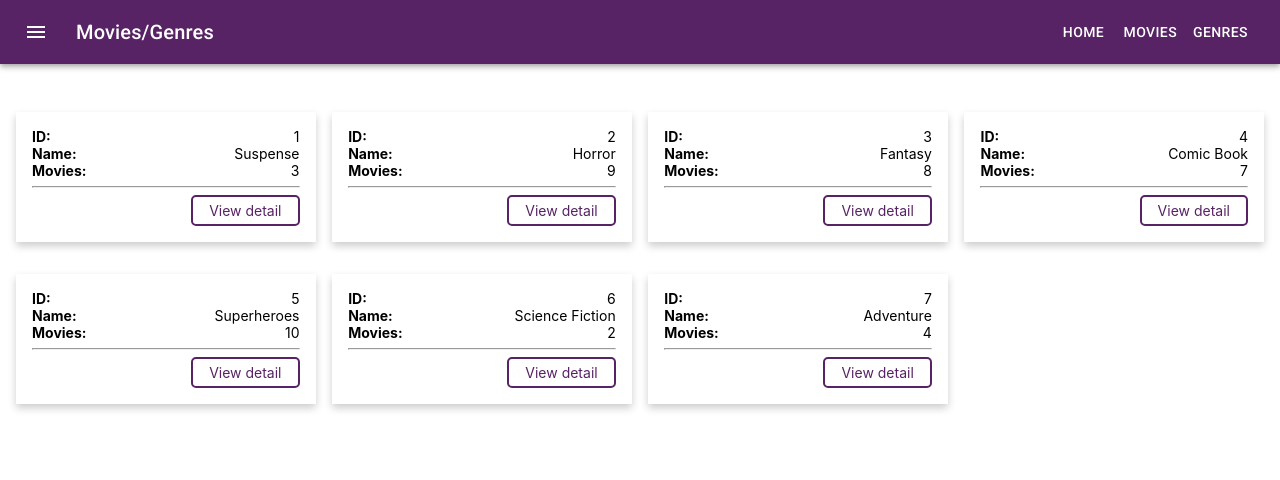
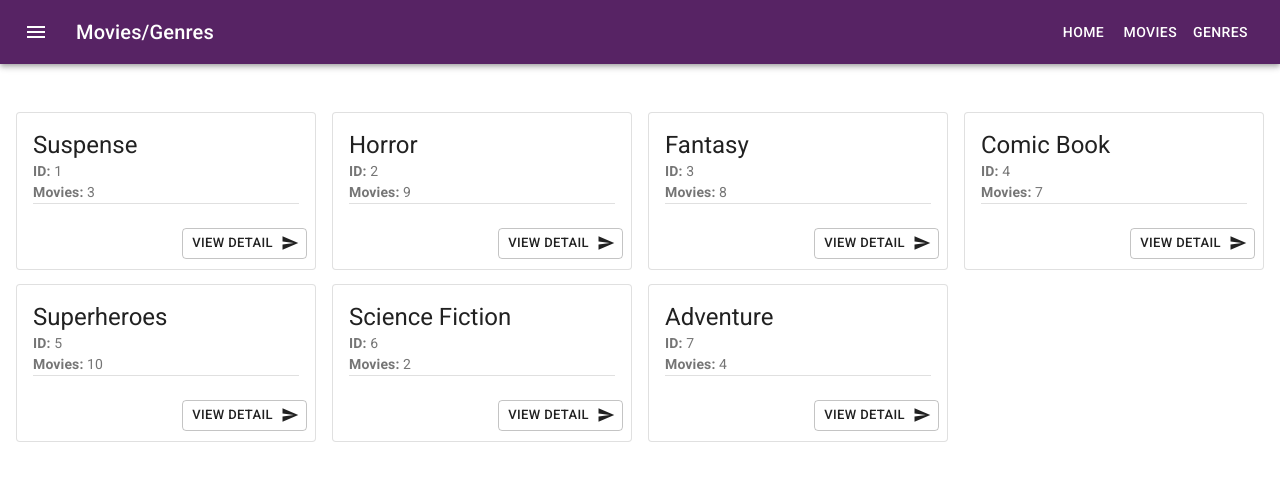
Before and after one commit to pillowslept/react-example, a React (Create React App) app: page /genres in a window 1280 px wide. Shown: the top 480 px of the page. Built offline with nearby package versions, Linux system fonts and the light colour scheme.

Commit message:
Genre cards changed using MaterialUI components.

```diff
--- a/src/components/genres/Genres.js
+++ b/src/components/genres/Genres.js
@@ -1,6 +1,7 @@
 import React, { Component } from 'react';
 import GenreCard from 'components/genres/card/GenreCard';
 import { GENRES } from 'mocks/MovieData';
+import Grid from '@material-ui/core/Grid';
 
 export class Genres extends Component {
   constructor() {
@@ -19,9 +20,11 @@ export class Genres extends Component {
     const cards = genres.map(this.createCard)
 
     return (
-      <div className="cards">
+      <Grid
+        container
+        spacing={2}>
         {cards}
-      </div>
+      </Grid>
     );
   }
 }
--- a/src/components/genres/card/GenreCard.js
+++ b/src/components/genres/card/GenreCard.js
@@ -1,29 +1,62 @@
 import React, { Component } from 'react';
+import PropTypes from 'prop-types';
+import { withStyles } from '@material-ui/core/styles';
 import { Link } from "react-router-dom";
-import './GenreCard.scss';
+import Card from '@material-ui/core/Card';
+import CardActions from '@material-ui/core/CardActions';
+import CardContent from '@material-ui/core/CardContent';
+import Button from '@material-ui/core/Button';
+import Typography from '@material-ui/core/Typography';
+import Divider from '@material-ui/core/Divider';
+import Icon from '@material-ui/core/Icon';
+import Grid from '@material-ui/core/Grid';
+
+const styles = theme => ({
+  grid: {
+    height: '100%',
+  },
+  subtitle: {
+    fontSize: 14,
+  },
+  actionButtons: {
+    float: 'right',
+  }
+});
 
 export class GenreCard extends Component {
   render() {
+    const { classes } = this.props;
     const genre = this.props.entry || {}
 
     return (
-      <div className="card genre-card">
-        <div className="description">
-          <div className="detail-info">
-            <b>ID:</b> <span>{ genre.id }</span>
-          </div>
-          <div className="detail-info">
-            <b>Name:</b> <span>{ genre.name }</span>
-          </div>
-          <div className="detail-info">
-            <b>Movies:</b> <span>{ genre.movies }</span>
-          </div>
-          <hr></hr>
-          <Link className="btn default-btn" to={ `/genres/${genre.id}` }>View detail</Link>
-        </div>
-      </div>
+      <Grid item xs={6} md={4} lg={3}>
+        <Card className={classes.grid} variant="outlined">
+          <CardContent>
+            <Typography variant="h5" component="h2">
+              {genre.name}
+            </Typography>
+            <Typography className={classes.subtitle} color="textSecondary">
+              <b>ID:</b> {genre.id}
+            </Typography>
+            <Typography className={classes.subtitle} color="textSecondary">
+              <b>Movies:</b> {genre.movies}
+            </Typography>
+            <Divider />
+          </CardContent>
+          <CardActions className={classes.actionButtons}>
+            <Button variant="outlined" color="default" size="small"
+              endIcon={<Icon>send</Icon>}
+              component={Link}
+              to={`/genres/${genre.id}`}>View detail</Button>
+          </CardActions>
+        </Card>
+      </Grid>
     );
   }
 }
 
-export default GenreCard;
+GenreCard.propTypes = {
+  classes: PropTypes.object.isRequired,
+};
+
+export default withStyles(styles)(GenreCard);
--- a/src/components/genres/card/GenreCard.scss
+++ /dev/null
@@ -1,40 +0,0 @@
-@import 'src/styles/Mixins';
-
-.cards {
-  grid-template-columns: repeat(auto-fill, 24%);
-}
-
-.genre-card {
-  .description {
-    text-align: left;
-    font-size: 14px;
-  }
-
-  .detail-info {
-    display: flex;
-    justify-content: space-between;
-  }
-
-  a {
-    float: right;
-    margin-right: 0;
-  }
-}
-
-@include large-screen {
-  .cards {
-    grid-template-columns: repeat(auto-fill, 32%);
-  }
-}
-
-@include medium-screen {
-  .cards {
-    grid-template-columns: repeat(auto-fill, 48%);
-  }
-}
-
-@include small-screen {
-  .cards {
-    grid-template-columns: repeat(auto-fill, 100%);
-  }
-}
--- a/src/components/movies/card/MovieCard.js
+++ b/src/components/movies/card/MovieCard.js
@@ -70,7 +70,7 @@ export class MovieCard extends Component {
             <Button variant="outlined" color="default" size="small"
               endIcon={<Icon>send</Icon>}
               component={Link}
-              to={`/movies/${movie.id}`}>Details</Button>
+              to={`/movies/${movie.id}`}>View detail</Button>
           </CardActions>
         </Card>
       </Grid>
```
